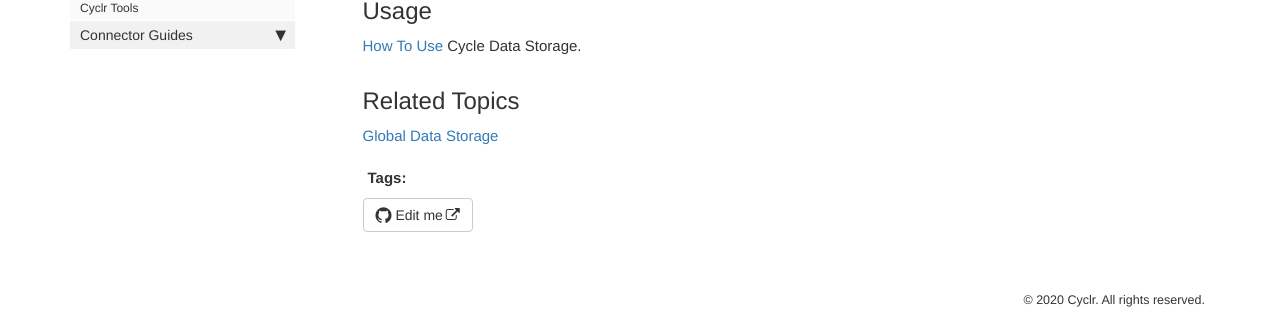
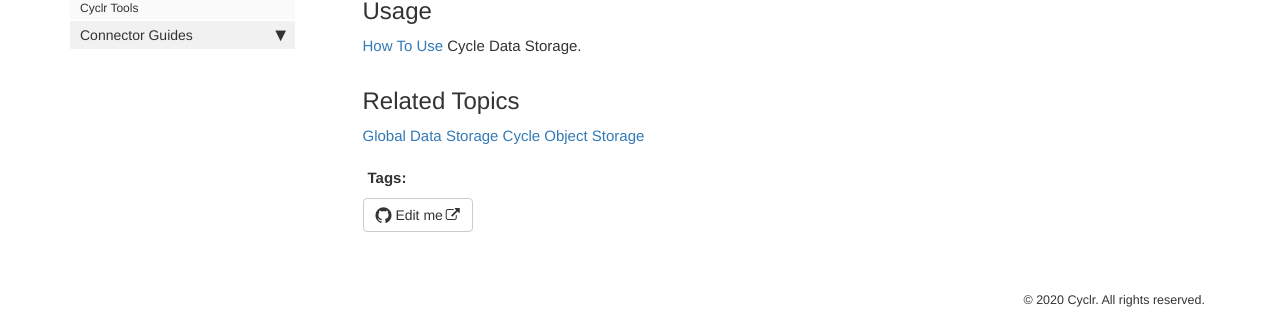
Before and after one commit to sneakysneak/docs, a Jekyll site: the page built from pages/utility-connectors/05-cycle-data-storage.md, in a window 1280 px wide. Shown: the part 545-865 px from the top of the page. Built offline with Jekyll 4.4.1, drawn with Linux system fonts in a browser that asks for light colours; nearby versions of some CDN libraries; comment, search, counter and statistics services are not loaded.

Commit message:
Updated Related Topics section

```diff
--- a/pages/utility-connectors/05-cycle-data-storage.md
+++ b/pages/utility-connectors/05-cycle-data-storage.md
@@ -22,3 +22,4 @@ If you wish to store more structured data or more than one value (perhaps the fi
 ## Related Topics
 
 [Global Data Storage](./global-data-storage)
+[Cycle Object Storage](./cycle-object-storage)
```
